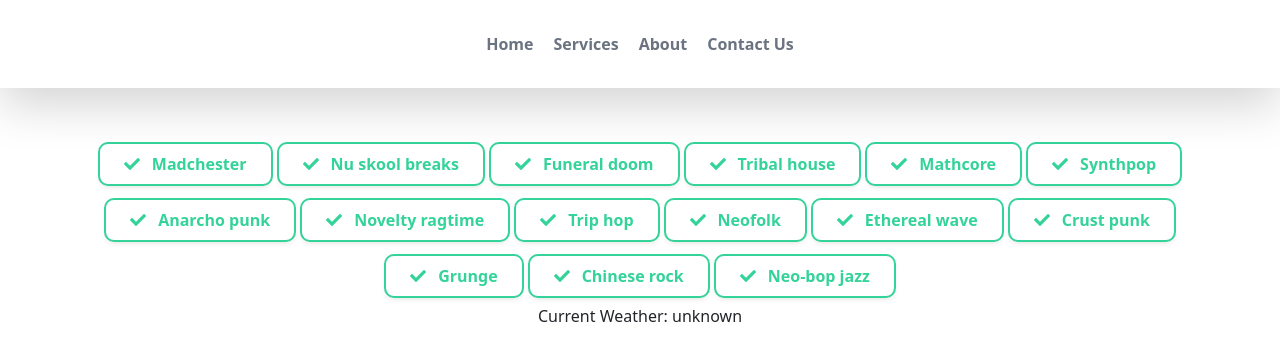
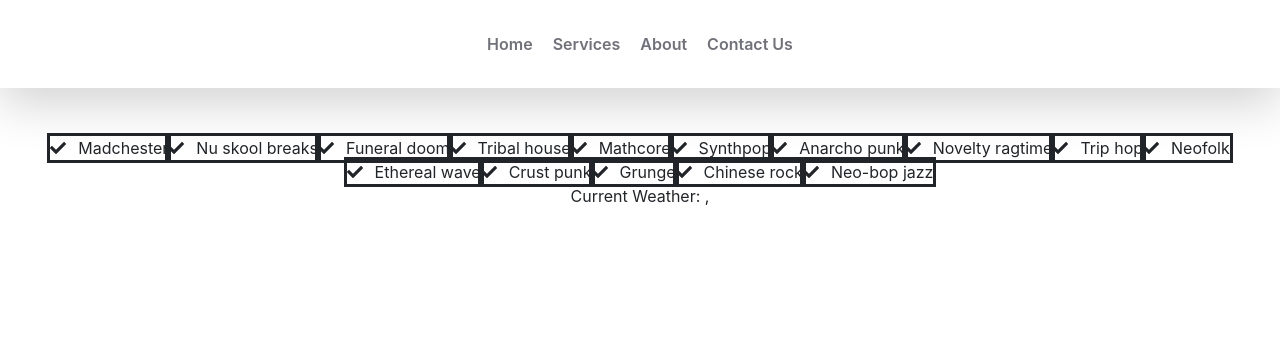
Before and after one commit to ayfor/dj_hyades, a React (Create React App) app: page / in a window 1280 px wide. Shown: the top 360 px of the page. Built offline with nearby package versions, Linux system fonts and the light colour scheme; no server answers.

Commit message:
first pass on custom theming based on weather

```diff
--- /dev/null
+++ b/postcss.config.js
@@ -0,0 +1,6 @@
+module.exports = {
+  plugins: {
+    tailwindcss: {},
+    autoprefixer: {},
+  },
+}
--- a/src/components/App.js
+++ b/src/components/App.js
@@ -1,13 +1,17 @@
 import "./App.css";
 import Navbar from "./Navbar";
 import PlaylistBrowser from "./pages/PlaylistBrowser";
+import ThemeMapper from "./data/ThemeMapper";
+
 
 function App() {
 	return (
-		<div className="App">
-			<Navbar />
-			<PlaylistBrowser />
-		</div>
+		<ThemeMapper>
+			<div className="App">
+				<Navbar />
+				<PlaylistBrowser />
+			</div>
+		</ThemeMapper>
 	);
 }
 
--- a/src/components/GenreSelect/GenreButton.js
+++ b/src/components/GenreSelect/GenreButton.js
@@ -1,12 +1,36 @@
-import { useState } from "react";
+import { useState, useEffect } from "react";
+import { useTheme } from "../data/ThemeMapper";
 import { FaCheck, FaTimes } from "react-icons/fa";
 function GenreButton({ genre, handleGenreSelect }) {
 	const [isEnabled, setIsEnabled] = useState(false);
+
+	const [selectedClasses, setSelectedClasses] = useState();
+	const [unselectedClasses, setUnselectedClasses] = useState();
+
+	const { weather, color } = useTheme();
 
 	const handleClick = () => {
 		setIsEnabled(!isEnabled);
 		handleGenreSelect(genre, !isEnabled);
 	};
+
+	console.log(color)
+	console.log(weather)
+
+	useEffect(() => {
+		if(color) {
+
+			let newThemeColor = color.split("-")[0]
+
+			const selectedClass = `w-max my-2 mx-1 py-2 px-4 font-semibold rounded-lg shadow-md outline outline-${color} text-white bg-${newThemeColor}-400 hover:text-${newThemeColor} active:bg-${color} cursor-pointer`;
+
+
+			const unselectedClass = `w-max my-2 mx-1 py-2 px-4 font-semibold rounded-lg shadow-md outline outline-${color} text-${newThemeColor}-400 hover:text-white hover:bg-${newThemeColor}-400 active:bg-${color} cursor-pointer`
+
+			setSelectedClasses(selectedClass);
+			setUnselectedClasses(unselectedClass)
+		}
+	}, [color]);
 
 	return (
 		<>
@@ -15,7 +39,10 @@ function GenreButton({ genre, handleGenreSelect }) {
 					onClick={() => {
 						handleClick(genre);
 					}}
-					className="w-max my-2 mx-1 py-2 px-4 font-semibold rounded-lg shadow-md outline-green text-white bg-green-400 hover:text-green active:bg-green-700 cursor-pointer"
+					className={selectedClasses}
+					style = {{
+						outlineStyle: 'solid'
+					}}
 				>
 					<div className="flex flex-row justify-center items-center">
 						<FaTimes />{" "}
@@ -30,7 +57,10 @@ function GenreButton({ genre, handleGenreSelect }) {
 					onClick={() => {
 						handleClick(genre);
 					}}
-					className="w-max my-2 mx-1 py-2 px-4 font-semibold rounded-lg shadow-md outline-green text-green-400 hover:text-white hover:bg-green-400 active:bg-green-700 cursor-pointer"
+					className={unselectedClasses}
+					style = {{
+						outlineStyle: 'solid'
+					}}
 				>
 					<div className="flex flex-row justify-center items-center">
 						<FaCheck />{" "}
--- /dev/null
+++ b/src/components/data/ThemeMapper.js
@@ -0,0 +1,77 @@
+import React, { useState, useEffect, useContext } from "react";
+
+//Create theme context
+export const ThemeContext = React.createContext();
+
+//Create a custom hook to enable easy access to theme data
+export const useTheme = () => useContext(ThemeContext);
+
+const ThemeMapper = ({ children }) => {
+	const [userLocation, setUserLocation] = useState({
+		lat: 45.421532,
+		lng: -75.697189,
+	});
+
+	const [currentTheme, setCurrentTheme] = useState("default");
+
+	//Get user location from browser
+	useEffect(() => {
+		const getUserLocation = () => {
+			if (navigator.geolocation) {
+				navigator.geolocation.getCurrentPosition(
+					// Callback function sets local user location state
+					(position) => {
+						setUserLocation({
+							lat: position.coords.latitude,
+							lng: position.coords.longitude,
+						});
+					},
+					//Error callback sets local user location state to default values
+					() => {
+						setUserLocation({
+							lat: 45.421532,
+							lng: -75.697189,
+						});
+					}
+				);
+			}
+		};
+
+		getUserLocation();
+	}, []);
+
+	useEffect(() => {
+		const getCurrentWeather = () => {
+			fetch(
+				`https://api.openweathermap.org/data/2.5/weather?lat=${userLocation.lat}&lon=${userLocation.lng}&appid=${process.env.REACT_APP_OPENWEATHER_API_TOKEN}`
+			)
+				.then((response) => response.json())
+				.then((data) => {
+					if (data.weather[0].main) {
+						const weather = data.weather[0].main;
+						mapThemeFromWeather(weather);
+					}
+				});
+		};
+
+		getCurrentWeather();
+	}, [userLocation]);
+
+	function mapThemeFromWeather(weather) {
+		let weatherThemeMap = require("./weatherThemeMap.json");
+		console.log(weatherThemeMap);
+		const theme = weatherThemeMap.find(
+			(element) => element.weather === weather
+		);
+		setCurrentTheme(theme);
+	}
+
+	return (
+		<ThemeContext.Provider value={currentTheme}>
+			{" "}
+			{children}
+		</ThemeContext.Provider>
+	);
+};
+
+export default ThemeMapper;
--- a/src/components/data/weatherThemeMap.json
+++ b/src/components/data/weatherThemeMap.json
@@ -5,7 +5,7 @@
 	},
 	{
 		"weather": "Thunderstorm",
-		"color": "indigo-700"
+		"color": "purple-700"
 	},
 	{
 		"weather": "Drizzle",
@@ -17,7 +17,7 @@
 	},
 	{
 		"weather": "Snow",
-		"color": "cyan-300"
+		"color": "-300"
 	},
 	{
 		"weather": "Atmosphere",
--- a/src/components/pages/PlaylistBrowser.js
+++ b/src/components/pages/PlaylistBrowser.js
@@ -1,61 +1,15 @@
-import { useState, useEffect } from "react";
 import GenreSelection from "../GenreSelect/GenreSection";
+import { useTheme } from "../data/ThemeMapper";
 
 const PlaylistBrowser = () => {
-	const [userLocation, setUserLocation] = useState({
-		lat: 45.421532,
-		lng: -75.697189,
-	});
-
-	const [currentWeather, setCurrentWeather] = useState("unknown");
-
-	//Get user location from browser
-	useEffect(() => {
-		const getUserLocation = () => {
-			if (navigator.geolocation) {
-				navigator.geolocation.getCurrentPosition(
-					// Callback function sets local user location state
-					(position) => {
-						setUserLocation({
-							lat: position.coords.latitude,
-							lng: position.coords.longitude,
-						});
-					},
-					//Error callback sets local user location state to default values
-					() => {
-						setUserLocation({
-							lat: 45.421532,
-							lng: -75.697189,
-						});
-					}
-				);
-			}
-		};
-
-		getUserLocation();
-	}, []);
-
-	useEffect(() => {
-		const getCurrentWeather = () => {
-			fetch(
-				`https://api.openweathermap.org/data/2.5/weather?lat=${userLocation.lat}&lon=${userLocation.lng}&appid=${process.env.REACT_APP_OPENWEATHER_API_TOKEN}`
-			)
-				.then((response) => response.json())
-				.then((data) => {
-					if (data.weather[0].main) {
-						setCurrentWeather(data.weather[0].main);
-					}
-				});
-		};
-
-		getCurrentWeather();
-	}, [userLocation]);
-
+	const { weather, color } = useTheme();
 	return (
 		<div className="container container-main py-5">
 			<div className="flex flex-col items-center">
 				<GenreSelection />
-				<>Current Weather: {currentWeather}</>
+				<>
+					Current Weather: {weather}, {color}
+				</>
 			</div>
 		</div>
 	);
--- a/src/index.js
+++ b/src/index.js
@@ -1,6 +1,5 @@
 import React from "react";
 import ReactDOM from "react-dom";
-import "./index.css";
 import App from "./components/App";
 import reportWebVitals from "./reportWebVitals";
 import "bootstrap/dist/css/bootstrap.min.css";
--- a/tailwind.config.js
+++ b/tailwind.config.js
@@ -1,11 +1,11 @@
+const colors = require('tailwindcss/colors')
+
 module.exports = {
   purge: ['./src/**/*.{js,jsx,ts,tsx}', './public/index.html'],
   darkMode: false, // or 'media' or 'class'
   theme: {
     extend: {
-      outline: {
-        green: '2px solid #34D399'
-      }
+      colors
     },
   },
   variants: {
```
